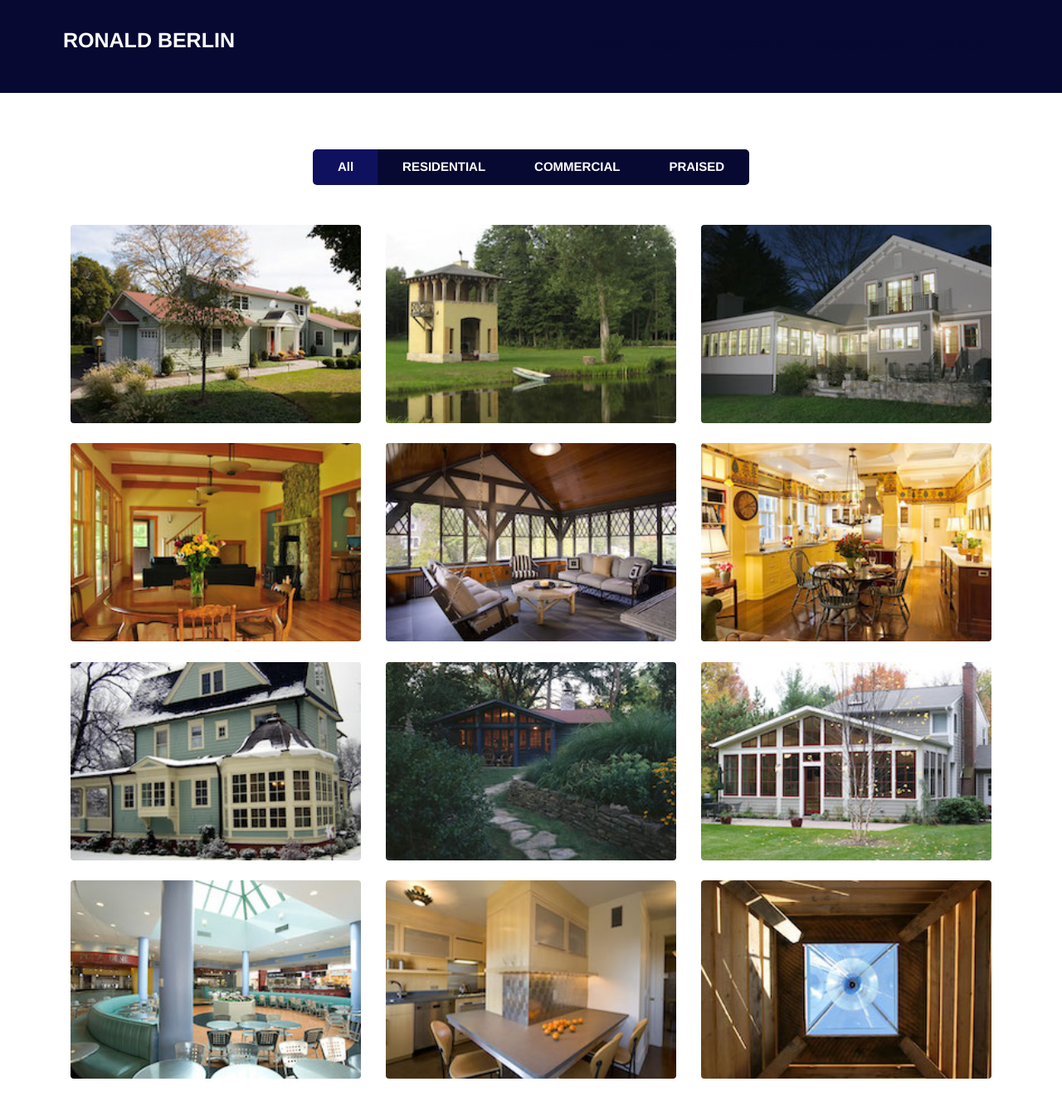
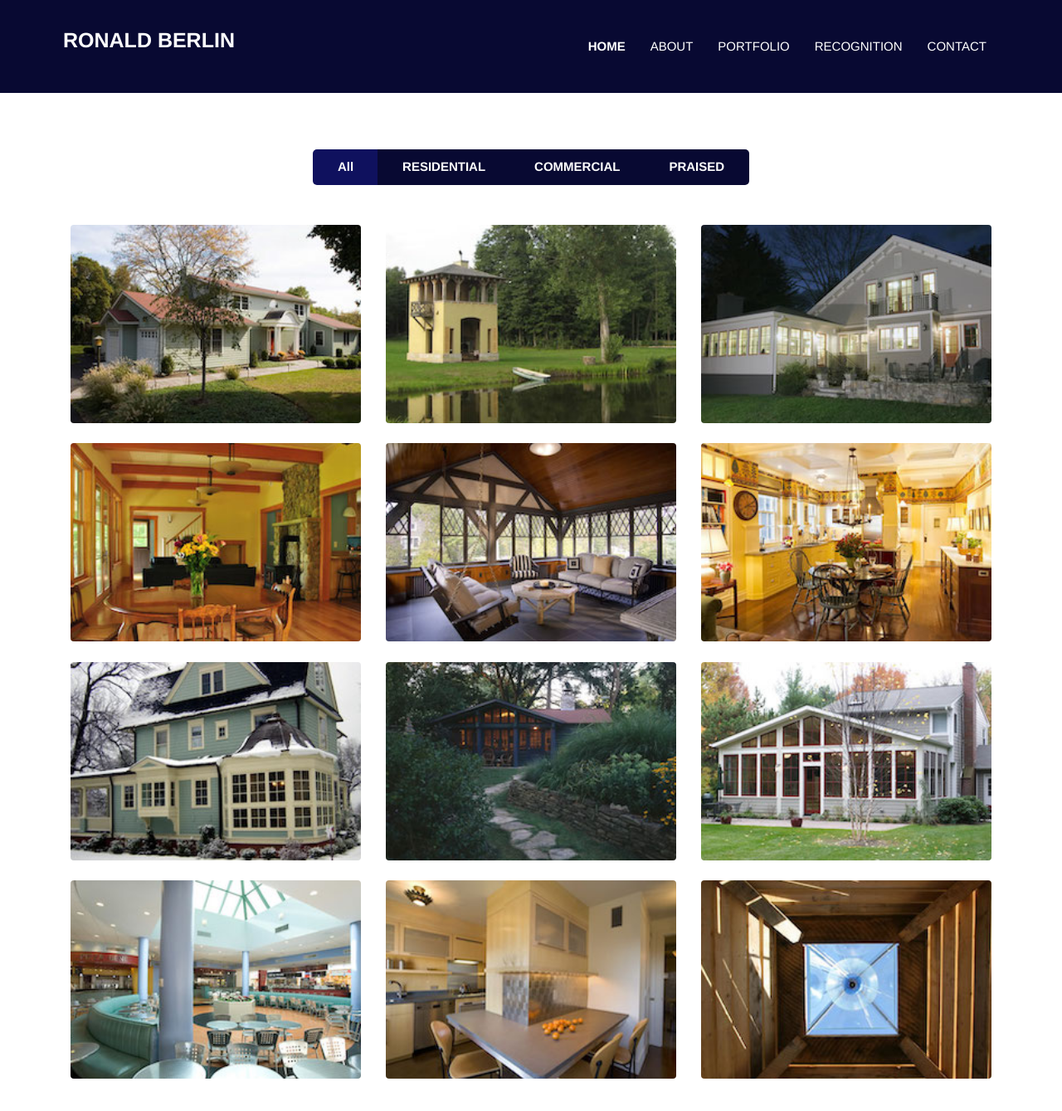
Before and after one commit to sofiamay/website-jekyll-ronaldberlin, a Jekyll site: the page built from _pages/portfolio.html, in a window 1280 px wide and 1400 px high. Shown: the top 1339 px of the window at 83% size. Built offline with Jekyll 4.4.1, drawn with Linux system fonts in a browser that asks for light colours; nearby versions of some CDN libraries; some web fonts are replaced.

Commit message:
Change color of nav links

```diff
--- a/_includes/portfolio-modal.html
+++ b/_includes/portfolio-modal.html
@@ -59,7 +59,7 @@
               {% endif %}
             </div>
           </div>
-          <!-- Project Info & CLose Button -->
+          <!-- Project Info -->
           <div class="row">
             <div class="col-lg-12">
                 <ul class="list-inline item-details d-flex justify-content-center">
@@ -73,8 +73,13 @@
                       <strong class="link-color">{{ project.year }}</strong>
                     </li>
                   </ul>
-<!--               <button type="button" class="btn btn-primary" data-dismiss="modal"><i class="fa-solid fa-x"></i>
-                Close</button> -->
+            </div>
+          </div>
+          <!-- CLose Button -->
+          <div class="row">
+            <div class="col-lg-12 text-center">
+              <button type="button" class="btn btn-primary" data-dismiss="modal"><i class="fa-solid fa-x"></i>
+                Close</button>
             </div>
           </div>
         </div>
--- a/assets/scss/_common.scss
+++ b/assets/scss/_common.scss
@@ -37,7 +37,7 @@ ul {
 }
 
 .list-inline>li {
-  // display: inline-block;
+  font-size: 14px;
   padding-left: 10px;
   padding-right: 10px;
   @media (max-width: 575px) {
--- a/assets/scss/templates/_navigation.scss
+++ b/assets/scss/templates/_navigation.scss
@@ -30,7 +30,7 @@
 }
 
 .navbar-dark .navbar-nav .nav-link{
-  color: $white;
+  color: $white !important;
 }
 
 h3, .h3 {
```
